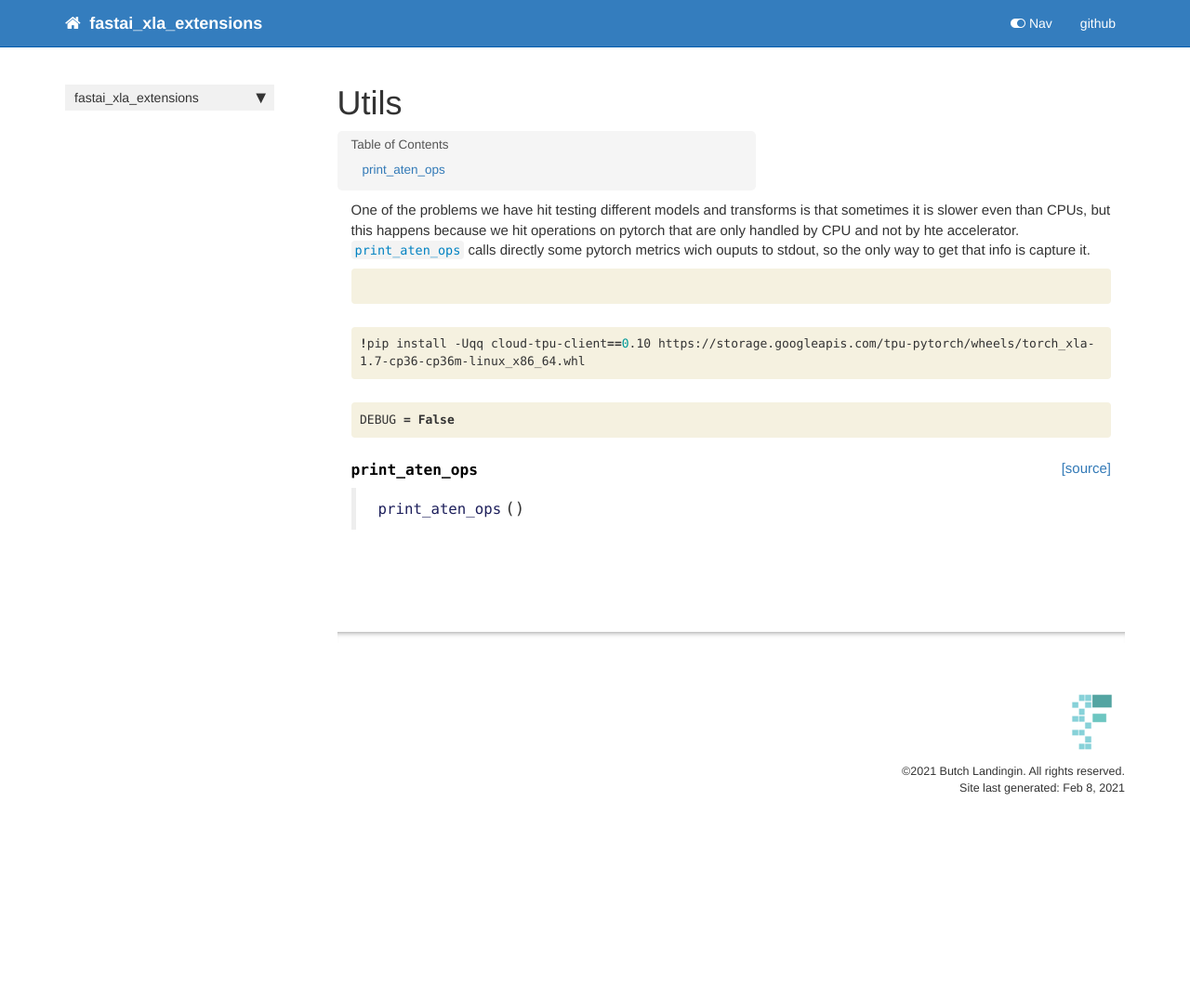
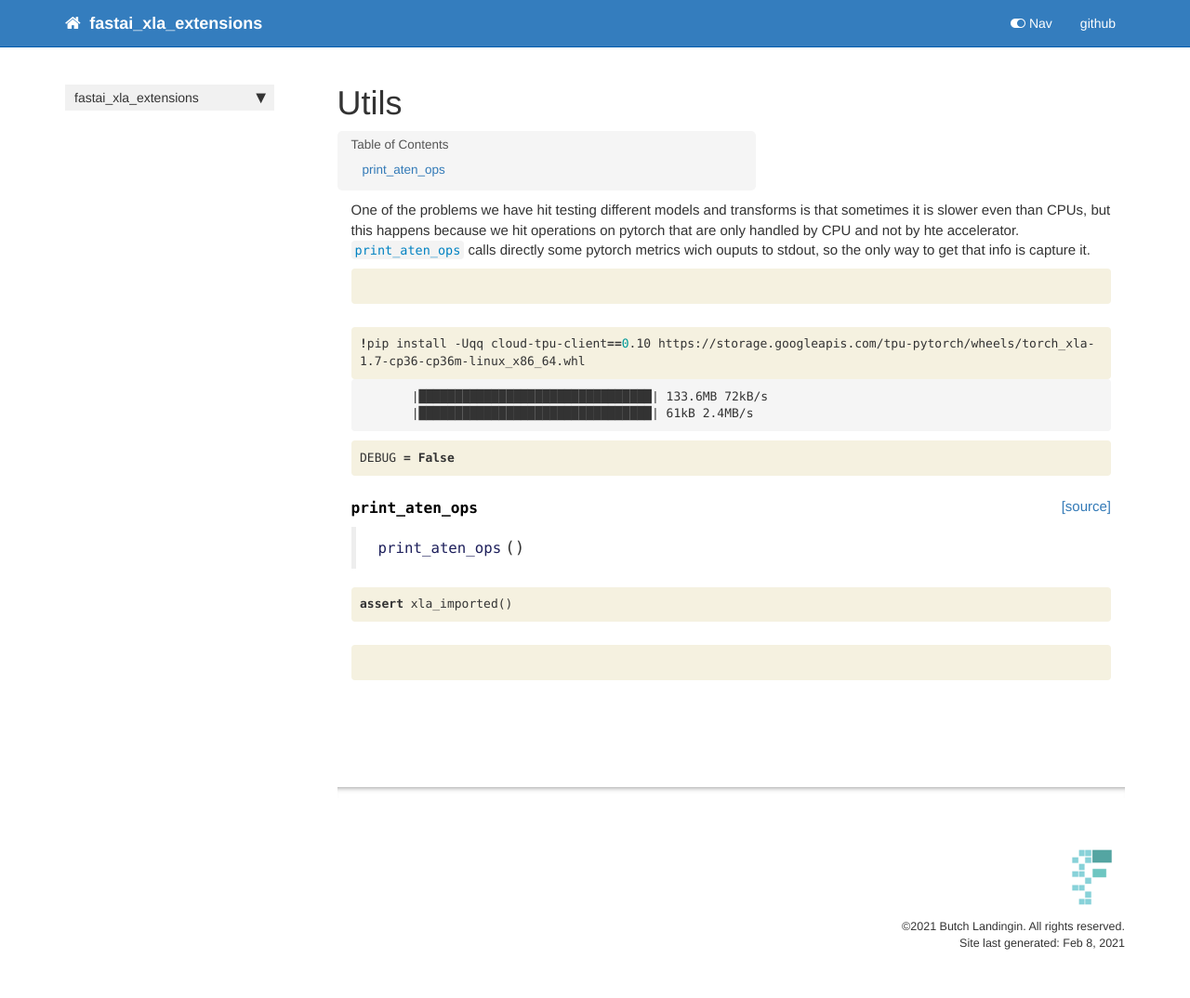
Before and after one commit to butchland/fastai_xla_extensions, a Jekyll site: the page built from docs/utils.html, in a window 1280 px wide. Shown: the whole page at 93% size. Built offline with Jekyll 4.4.1, drawn with Linux system fonts in a browser that asks for light colours; nearby versions of some CDN libraries; comment, search, counter and statistics services are not loaded; before the commit the page ends 908 px from its top, so only the background shows below that.

Commit message:
Add simple test and TODO note for utils modules

```diff
--- a/docs/utils.html
+++ b/docs/utils.html
@@ -67,6 +67,21 @@
 </div>
 </div>
 
+<div class="output_wrapper">
+<div class="output">
+
+<div class="output_area">
+
+<div class="output_subarea output_stream output_stdout output_text">
+<pre>     |████████████████████████████████| 133.6MB 72kB/s
+     |████████████████████████████████| 61kB 2.4MB/s
+</pre>
+</div>
+</div>
+
+</div>
+</div>
+
 </div>
     {% endraw %}
 
@@ -118,4 +133,38 @@
 </div>
     {% endraw %}
 
+    {% raw %}
+
+<div class="cell border-box-sizing code_cell rendered">
+<div class="input">
+
+<div class="inner_cell">
+    <div class="input_area">
+<div class=" highlight hl-ipython3"><pre><span></span><span class="k">assert</span> <span class="n">xla_imported</span><span class="p">()</span>
+</pre></div>
+
+    </div>
 </div>
+</div>
+
+</div>
+    {% endraw %}
+
+    {% raw %}
+
+<div class="cell border-box-sizing code_cell rendered">
+<div class="input">
+
+<div class="inner_cell">
+    <div class="input_area">
+<div class=" highlight hl-ipython3"><pre><span></span>
+</pre></div>
+
+    </div>
+</div>
+</div>
+
+</div>
+    {% endraw %}
+
+</div>
```
Also changed, not shown: 1 other file.
